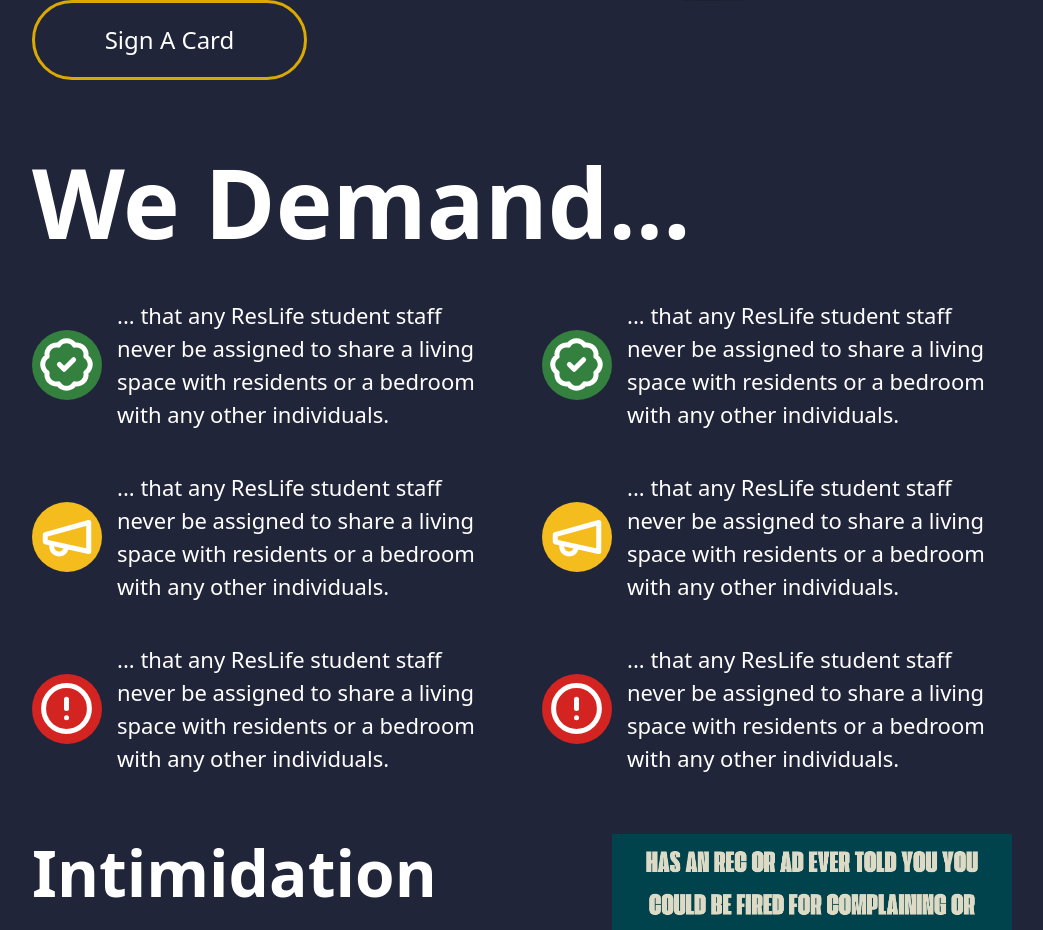
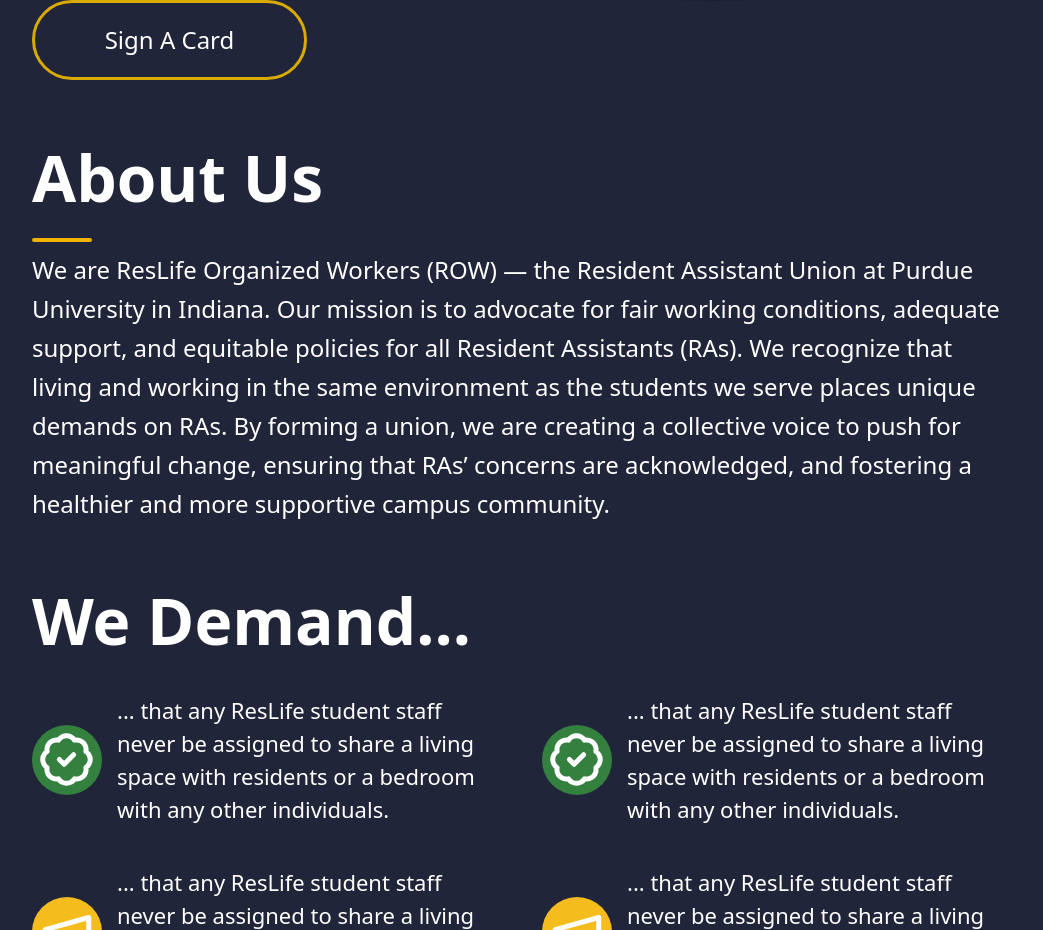
Before and after one commit to dillp1/row-website, a React (Vite) app: page / in a window 1280 px wide. Shown: the part 800-1730 px from the top of the page, without its empty margins (118-1161 px from the left). Built offline with nearby package versions, Linux system fonts and the light colour scheme.

Commit message:
added about section

```diff
--- a/package.json
+++ b/package.json
@@ -21,9 +21,11 @@
     "@types/react-dom": "^19.1.2",
     "@vitejs/plugin-react": "^4.4.1",
     "eslint": "^9.25.0",
+    "eslint-config-prettier": "^10.1.5",
     "eslint-plugin-react-hooks": "^5.2.0",
     "eslint-plugin-react-refresh": "^0.4.19",
     "globals": "^16.0.0",
+    "prettier": "^3.6.2",
     "vite": "^6.3.5"
   }
 }
--- a/src/App.jsx
+++ b/src/App.jsx
@@ -3,6 +3,7 @@
 
 import Header from "./components/Header";
 import Hero from "./components/Hero";
+import About from "./components/About";
 import Demands from "./components/Demands";
 import Intimidation from "./components/Intimidation";
 import PressReleases from "./components/PressReleases";
@@ -15,6 +16,7 @@
       <main className="flex flex-col space-y-[50px]">
         <Header />
         <Hero />
+        <About />
         <Demands />
         <Intimidation />
         <PressReleases />
--- /dev/null
+++ b/src/components/About.jsx
@@ -0,0 +1,27 @@
+import React from "react";
+
+function About() {
+  return (
+    <section
+      id="about"
+      aria-label="About"
+      className="flex flex-col-reverse lg:flex-row justify-between items-center px-6 md:px-[75px] lg:px-[150px] gap-[40px] scroll-mt-[90px]"
+    >
+      <div className="space-y-[24px]">
+        <p className="text-[40px] sm:text-[48px] lg:text-[64px] font-semibold">About Us</p>
+        <div className="w-[60px] h-[4px] bg-yellow-500 rounded-full mb-2 mt-[-12px]"></div>
+        <p className="text-[18px] sm:text-[20px] lg:text-[24px] leading-relaxed">
+          We are ResLife Organized Workers (ROW) — the Resident Assistant Union at Purdue
+          University in Indiana. Our mission is to advocate for fair working conditions,
+          adequate support, and equitable policies for all Resident Assistants (RAs). We
+          recognize that living and working in the same environment as the students we
+          serve places unique demands on RAs. By forming a union, we are creating a collective
+          voice to push for meaningful change, ensuring that RAs’ concerns are acknowledged,
+          and fostering a healthier and more supportive campus community.
+        </p>
+      </div>
+    </section>
+  );
+}
+
+export default About;
--- a/src/components/Demands.jsx
+++ b/src/components/Demands.jsx
@@ -13,7 +13,7 @@
       aria-label="Demands"
       className="flex flex-col px-6 md:px-[75px] lg:px-[150px] scroll-mt-[90px]"
     >
-      <p className="text-[40px] sm:text-[60px] lg:text-[96px] font-semibold pb-[25px]">We Demand...</p>
+      <p className="text-[40px] sm:text-[60px] lg:text-[64px] font-semibold pb-[25px]">We Demand...</p>
       <div className="grid grid-cols-1 lg:grid-cols-2 gap-[40px]">
         <DemandItem
           icon={metIcon}
```
Also changed, not shown: 2 other files (tests, documents, lock files or other folders).
